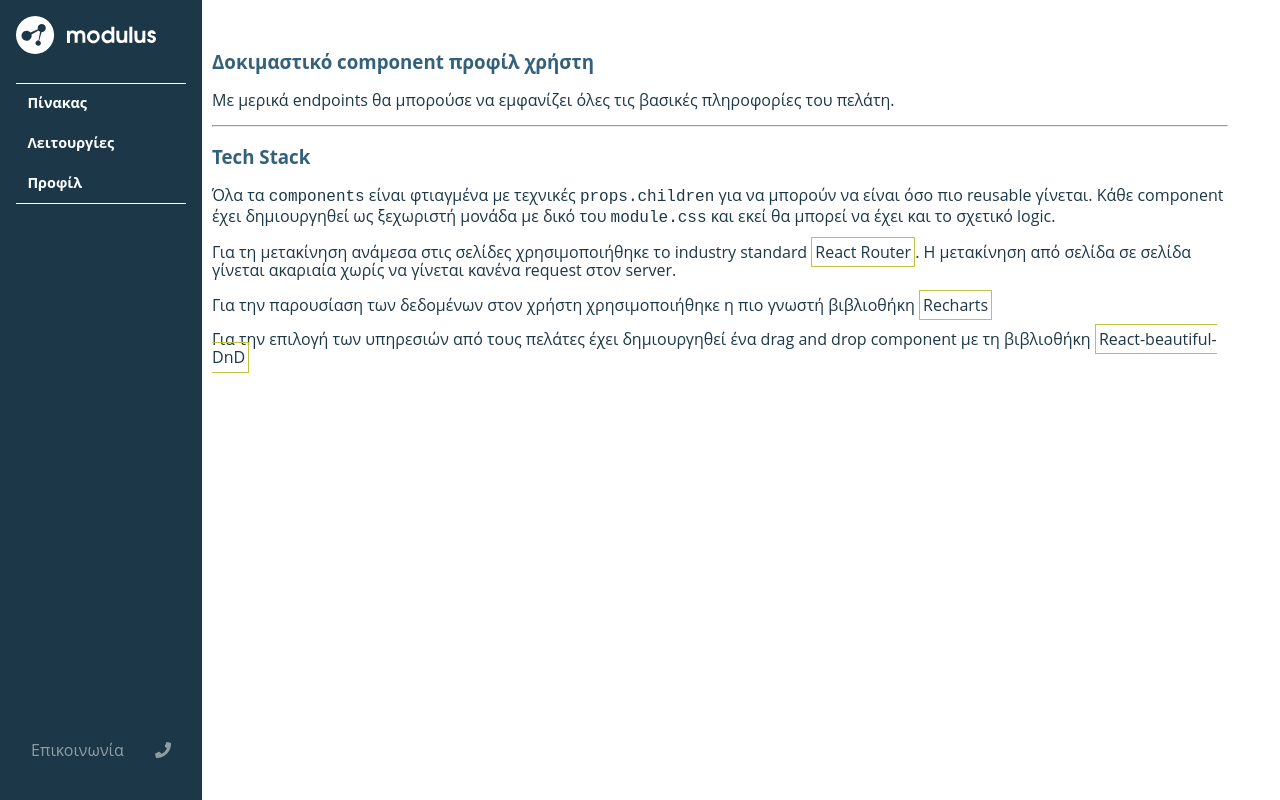
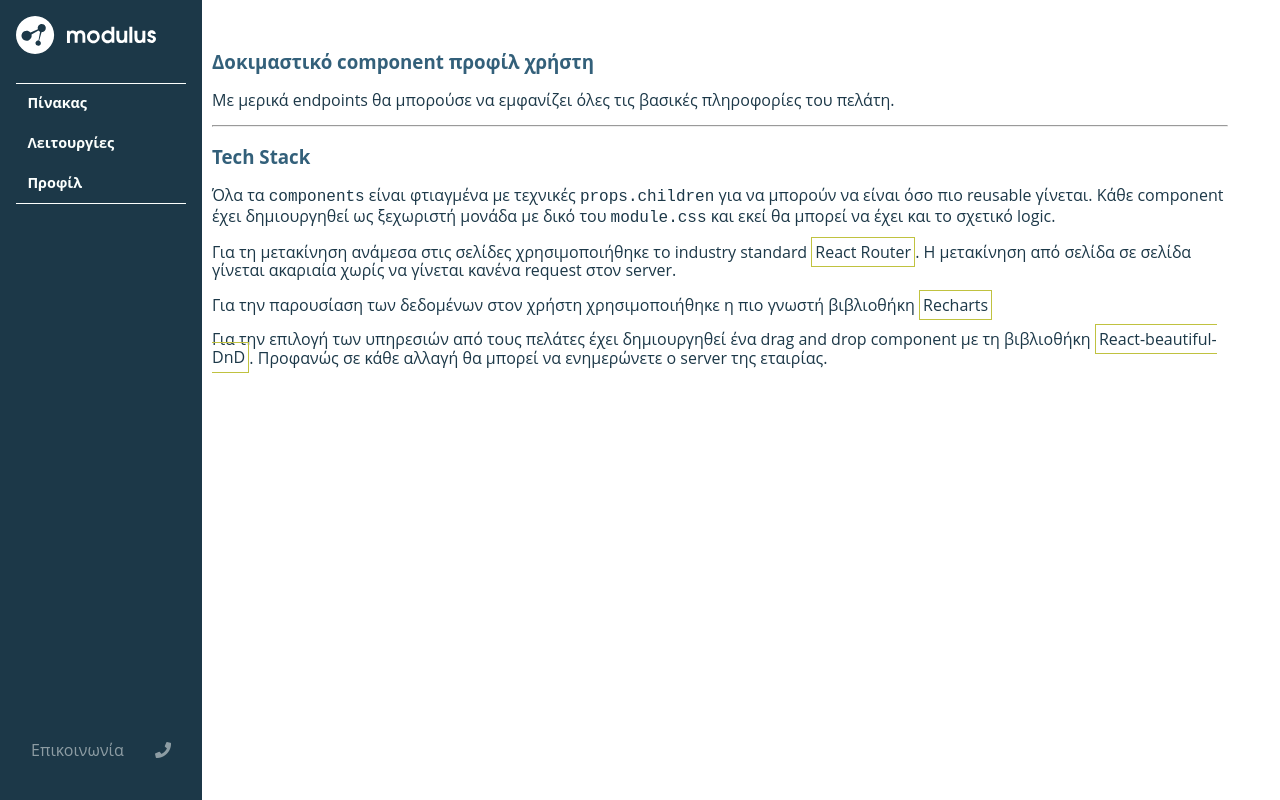
Before and after one commit to vpetridis/react-dashboard_02, a React (Create React App) app: page /profile in a window 1280 px wide. Built offline with nearby package versions, Linux system fonts and the light colour scheme.

Commit message:
updated userprofile

```diff
--- a/src/components/UserProfile/UserProfile.js
+++ b/src/components/UserProfile/UserProfile.js
@@ -28,7 +28,8 @@ export default function UserProfile() {
       <p className={styles.info}>
         Για την επιλογή των υπηρεσιών από τους πελάτες έχει δημιουργηθεί ένα drag and drop component
         με τη βιβλιοθήκη{' '}
-        <a href="https://github.com/atlassian/react-beautiful-dnd">React-beautiful-DnD</a>
+        <a href="https://github.com/atlassian/react-beautiful-dnd">React-beautiful-DnD</a>. Προφανώς
+        σε κάθε αλλαγή θα μπορεί να ενημερώνετε ο server της εταιρίας.
       </p>
     </div>
   )
```
Also changed, not shown: 1 other file (tests, documents, lock files or other folders).
